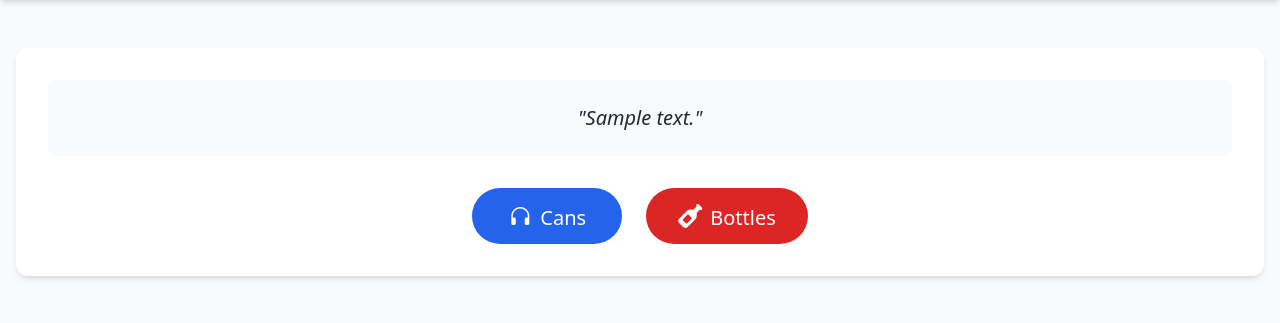
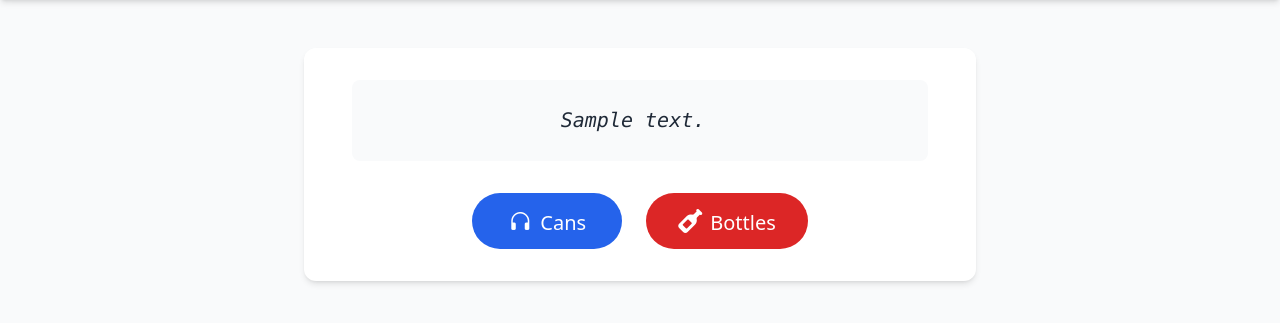
Before and after one commit to petecheslock/bottles_or_cans, a Flask app: page /play in a window 1280 px wide. Shown: the part 52-375 px from the top of the page. Run offline with Flask 3, Linux system fonts and the light colour scheme; tables that the repository leaves empty hold one stand-in row (values such as "Sample post").

Commit message:
Add typing animation and dynamic review text rendering

```diff
--- a/static/css/main.css
+++ b/static/css/main.css
@@ -600,6 +600,10 @@ video {
   border-width: 0;
 }
 
+.invisible {
+  visibility: hidden;
+}
+
 .static {
   position: static;
 }
@@ -834,6 +838,10 @@ video {
 
 .max-w-sm {
   max-width: 24rem;
+}
+
+.max-w-xl {
+  max-width: 36rem;
 }
 
 .table-fixed {
@@ -964,6 +972,10 @@ video {
   white-space: nowrap;
 }
 
+.whitespace-pre-wrap {
+  white-space: pre-wrap;
+}
+
 .rounded-full {
   border-radius: 9999px;
 }
@@ -1139,6 +1151,10 @@ video {
   text-align: center;
 }
 
+.font-mono {
+  font-family: ui-monospace, SFMono-Regular, Menlo, Monaco, Consolas, "Liberation Mono", "Courier New", monospace;
+}
+
 .font-sans {
   font-family: ui-sans-serif, system-ui, sans-serif, "Apple Color Emoji", "Segoe UI Emoji", "Segoe UI Symbol", "Noto Color Emoji";
 }
@@ -1218,6 +1234,10 @@ video {
   font-variant-numeric: var(--tw-ordinal) var(--tw-slashed-zero) var(--tw-numeric-figure) var(--tw-numeric-spacing) var(--tw-numeric-fraction);
 }
 
+.leading-relaxed {
+  line-height: 1.625;
+}
+
 .tracking-wider {
   letter-spacing: 0.05em;
 }
@@ -1320,6 +1340,10 @@ video {
 .text-yellow-600 {
   --tw-text-opacity: 1;
   color: rgb(202 138 4 / var(--tw-text-opacity, 1));
+}
+
+.opacity-0 {
+  opacity: 0;
 }
 
 .shadow-lg {
@@ -1352,6 +1376,12 @@ video {
   transition-duration: 150ms;
 }
 
+.transition-opacity {
+  transition-property: opacity;
+  transition-timing-function: cubic-bezier(0.4, 0, 0.2, 1);
+  transition-duration: 150ms;
+}
+
 .transition-transform {
   transition-property: transform;
   transition-timing-function: cubic-bezier(0.4, 0, 0.2, 1);
@@ -1368,6 +1398,10 @@ video {
 
 .duration-300 {
   transition-duration: 300ms;
+}
+
+.duration-500 {
+  transition-duration: 500ms;
 }
 
 .hover\:-translate-y-0\.5:hover {
--- a/templates/index.html
+++ b/templates/index.html
@@ -1,14 +1,18 @@
 {% extends 'base.html' %}
 
 {% block content %}
+{% include 'components/typing_animation.html' %}
+
 <div class="container mx-auto px-4 mt-12">
    {% if review %}
-       <div class="bg-white dark:bg-gray-800 rounded-xl shadow-md animate__animated animate__fadeIn">
+       <div class="max-w-2xl mx-auto bg-white dark:bg-gray-800 rounded-xl shadow-md animate__animated animate__fadeIn">
            <div class="p-8">
-               <div class="text-center text-xl italic text-gray-800 dark:text-gray-200 p-6 mb-8 bg-gray-50 dark:bg-gray-700 rounded-lg">
-                   "{{ review.text }}"
+               <div class="max-w-xl mx-auto text-center text-xl italic text-gray-800 dark:text-gray-200 p-6 mb-8 bg-gray-50 dark:bg-gray-700 rounded-lg">
+                   <div id="measureText" class="font-mono whitespace-pre-wrap leading-relaxed invisible absolute">{{ review.text }}</div>
+                   <p id="reviewText" class="font-mono whitespace-pre-wrap leading-relaxed"></p>
                </div>
 
+               <div id="voteSection" class="opacity-0 transition-opacity duration-500">
                    <div class="vote-buttons {% if has_voted %}hidden{% endif %} text-center">
                        <div class="flex justify-center gap-6">
                            <button onclick="submitVote('headphones')" class="px-8 py-3 bg-blue-600 hover:bg-blue-700 text-white rounded-full hover:-translate-y-0.5 transition-all duration-300 min-w-[150px] animate__animated animate__fadeIn">
@@ -57,14 +61,35 @@
                    </div>
                </div>
            </div>
+       </div>
    {% else %}
-       <div class="bg-blue-100 dark:bg-blue-900 text-blue-700 dark:text-blue-200 p-4 rounded-lg">
+       <div class="max-w-2xl mx-auto bg-blue-100 dark:bg-blue-900 text-blue-700 dark:text-blue-200 p-4 rounded-lg">
            <i class="bi bi-info-circle mr-2"></i>No reviews available.
        </div>
    {% endif %}
 </div>
 
 <script>
+document.addEventListener('DOMContentLoaded', function() {
+    const reviewText = {{ review.text|tojson|safe }};
+    const voteSection = document.getElementById('voteSection');
+    const measureDiv = document.getElementById('measureText');
+    const textContainer = document.getElementById('reviewText');
+
+    // Pre-size the container
+    textContainer.style.minHeight = measureDiv.offsetHeight + 'px';
+    measureDiv.remove();
+
+    // Start typing and get duration
+    const typingDuration = typeText(reviewText, 'reviewText', 30);
+
+    // Show voting section after typing completes
+    setTimeout(() => {
+        voteSection.classList.add('transition-opacity', 'duration-500');
+        voteSection.style.opacity = '1';
+    }, typingDuration + 100); // Added small buffer after typing completes
+});
+
 function submitVote(voteType) {
     const voteButtons = document.querySelector('.vote-buttons');
     const voteResults = document.querySelector('.vote-results');
```
Also changed, not shown: templates/components/typing_animation.html (added, +52 -0 lines). Lines whose indentation alone changed are shown as unchanged.
